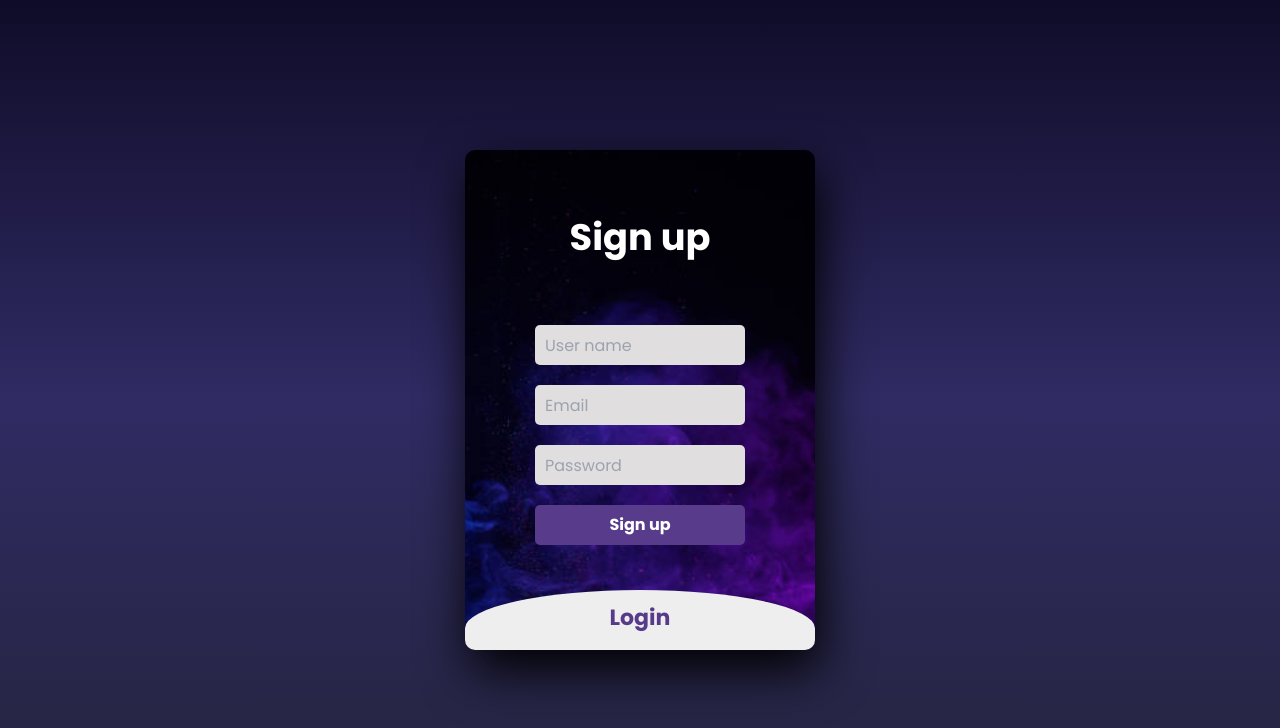
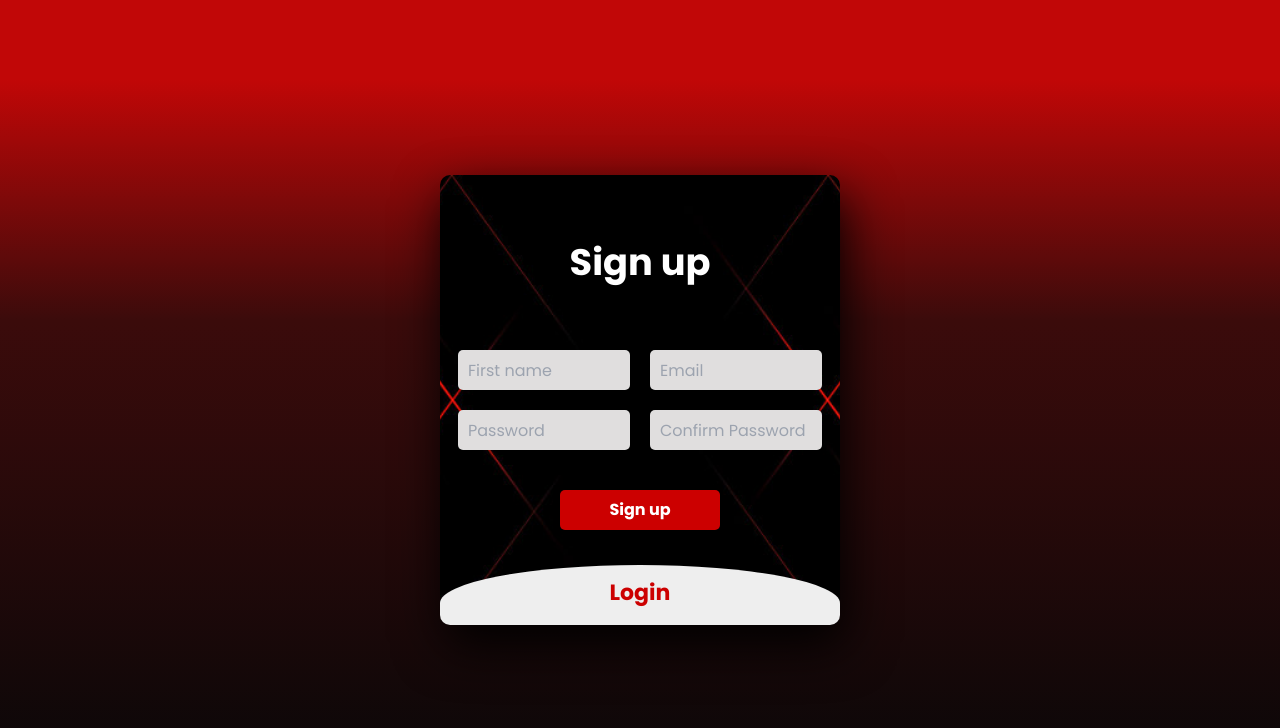
Before and after one commit to AnasSlimani/my_frontend, a React (Create React App) app: page /login in a window 1280 px wide. Shown: the top 728 px of the page. Built offline with nearby package versions, Linux system fonts and the light colour scheme.

Commit message:
add sign up and check role

```diff
--- a/src/Components/SignUp/SignUp.css
+++ b/src/Components/SignUp/SignUp.css
@@ -6,12 +6,12 @@
     align-items: center;
     min-height: 100vh;
     font-family: 'Jost', sans-serif;
-    background: linear-gradient(to bottom, #0f0c29, #302b63, #24243e);
+    background: linear-gradient(to bottom, #c10707 10%, #3b0b0b 40%, #070708);
 }
 
 .maine {
-    width: 350px;
-    height: 500px;
+    width: 400px;
+    height: 450px;
     background: red;
     overflow: hidden;
     background: url("../../images/login_background.jpg") no-repeat center / cover ;
@@ -44,26 +44,61 @@
 
 
 .inpute {
-    width: 60%;
+    width: 43%;
     height: 40px;
     background: #e0dede;
-    justify-content: center;
-    display: flex;
-    margin: 20px auto;
     padding: 10px;
     border: none;
     outline: none;
     border-radius: 5px;
 }
 
+.logine .labele {
+    margin-bottom: 30px;
+}
+
+.logine .inpute {
+    width: 40%;
+    height: 40px;
+    background: #e0dede;
+    justify-content: center;
+    display: flex;
+    margin:  10px auto;
+    padding: 10px;
+    border: none;
+    outline: none;
+    border-radius: 5px;
+}
+
+.forget-password-link {
+    display: flex;
+    justify-content: center;
+    margin-top: 20px;
+}
+
+.input-container {
+    display: flex;
+    flex-direction: column;
+
+}
+
+.input-row {
+    display: flex;
+    justify-content: center;
+    gap: 20px;
+    /* Adjust spacing between inputs */
+    margin-bottom: 20px; /* Add spacing between rows */
+
+}
+
 .btnlogin {
-    width: 60%;
+    width: 40%;
     height: 40px;
     margin: 10px auto;
     justify-content: center;
     display: block;
     color: #fff;
-    background: #583b8a;
+    background: #CC0000;
     font-size: 1em;
     font-weight: bold;
     margin-top: 20px;
@@ -75,7 +110,7 @@
 }
 
 .btnlogin:hover {
-    background: #6d44b8;   /* this doesn't work */
+    background: #de4444;   /* this doesn't work */
 }
 
 .logine {
@@ -87,8 +122,9 @@
 }
 
 .logine .labele {
-    color: #573b8a;
+    color: #CC0000;
     transform: scale(.6);
+
 }
 
 #chk:checked ~ .logine {
--- a/src/Components/SignUp/SignUp.jsx
+++ b/src/Components/SignUp/SignUp.jsx
@@ -1,7 +1,8 @@
 import React, { useState } from 'react';
 import "./SignUp.css";
-import { useNavigate } from 'react-router-dom';
+import { Link, useNavigate } from 'react-router-dom';
 import { jwtDecode } from 'jwt-decode';
+import { Try } from '@mui/icons-material';
 
 
 export default function SignUp() {
@@ -10,6 +11,14 @@ export default function SignUp() {
         email: '',
         password: ''
     });
+
+    const [signUpForm, setSignUpForm] = useState({
+        "firstName" : '',
+        "email" : '',
+        "password" : '',
+    })
+
+    const [confirmedPassword, setConfirmedPassword] = useState('');
 
     const navigate = useNavigate();
 
@@ -24,6 +33,11 @@ export default function SignUp() {
 
     const handelSignupForm = (event) => {
         // Placeholder for signup form handling logic
+        const {name, value} = event.target;
+        setSignUpForm({
+            ...signUpForm,
+            [name]: value
+        });
     };
 
     const handelLogInButton = async (e) => {
@@ -68,6 +82,30 @@ export default function SignUp() {
     const handelSignUpButton = async (e) => {
         e.preventDefault();
         // Placeholder for signup logic
+        console.log(signUpForm);
+        console.log("confirmed password : " + confirmedPassword);
+        if (confirmedPassword != signUpForm.password) {
+            alert("Password Mismatch")
+            navigate("/login");
+        }
+        else {
+            try {
+                const response = await fetch("http://localhost:8082/api/utilisateur/checkuserbyemail", {
+                    method: "POST",
+                    headers: {
+                        "Content-Type": "application/json"
+                    },
+                    body: JSON.stringify(signUpForm)
+                });
+
+                    console.log( await response.text());
+
+
+            } catch (error) {
+
+            }
+        }
+
     };
 
     return (
@@ -80,10 +118,17 @@ export default function SignUp() {
                         <label htmlFor="chk" aria-hidden="true" className='labele'>
                             Sign up
                         </label>
-                        <input className='inpute' type="text" name="txt" placeholder="User name" required onChange={handelSignupForm} />
-                        <input className='inpute' type="email" name="email" placeholder="Email" required onChange={handelSignupForm} />
-                        <input className='inpute' type="password" name="password" placeholder="Password" required />
-                        <button className='btnlogin' onClick={handelSignUpButton}>Sign up</button>
+                        <div className='input-container'>
+                            <div className='input-row'>
+                                <input className='inpute' type="text" name="firstName" placeholder="First name" required onChange={handelSignupForm} />
+                                <input className='inpute' type="email" name="email" placeholder="Email" required onChange={handelSignupForm} />
+                            </div>
+                        <div className='input-row'>
+                            <input className='inpute' type="password" name="password" placeholder="Password" required onChange={handelSignupForm}/>
+                            <input className='inpute' type="password" name="confirmedPassword" placeholder="Confirm Password" required onChange={(event) => {setConfirmedPassword(event.target.value)}}/>
+                        </div>
+                            <button className='btnlogin' onClick={handelSignUpButton}>Sign up</button>
+                        </div>
                     </form>
                 </div>
 
@@ -95,7 +140,10 @@ export default function SignUp() {
                         <input className='inpute' type="email" name="email" placeholder="Email" required onChange={handelLoginForm} />
                         <input className='inpute' type="password" name="password" placeholder="Password" required onChange={handelLoginForm} />
                         <button className='btnlogin' onClick={handelLogInButton}>Log in</button>
+
                     </form>
+                        {/* must add a change password route  */}
+                    < Link to={"#"} className='forget-password-link'> Forgot your password ?</Link>
                 </div>
             </div>
         </section>
```
Also changed, not shown: src/images/login_background.jpg.
